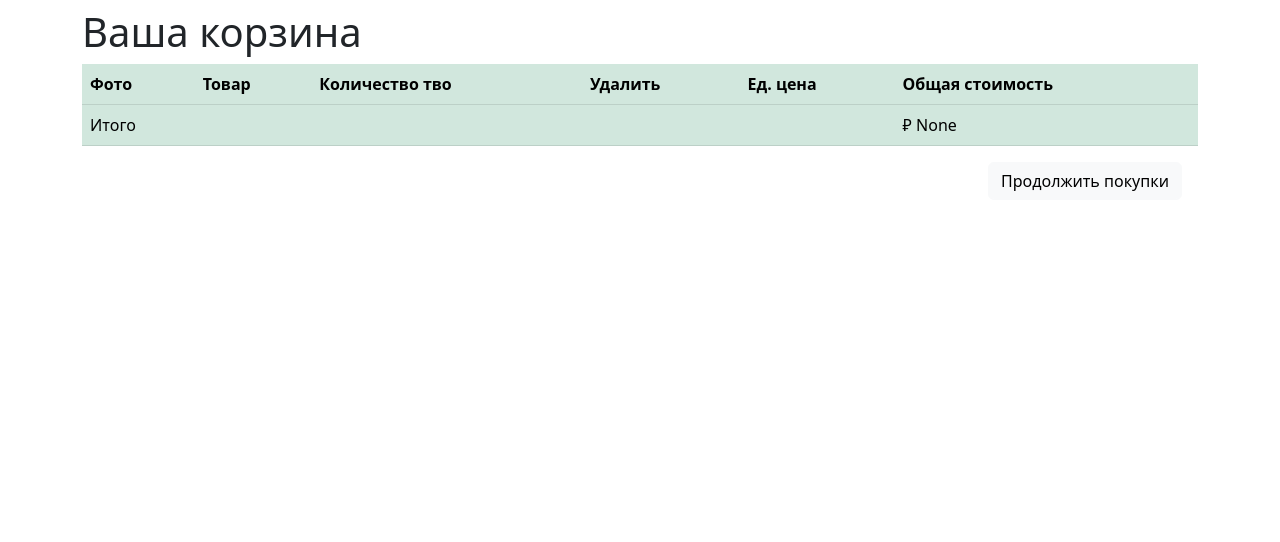
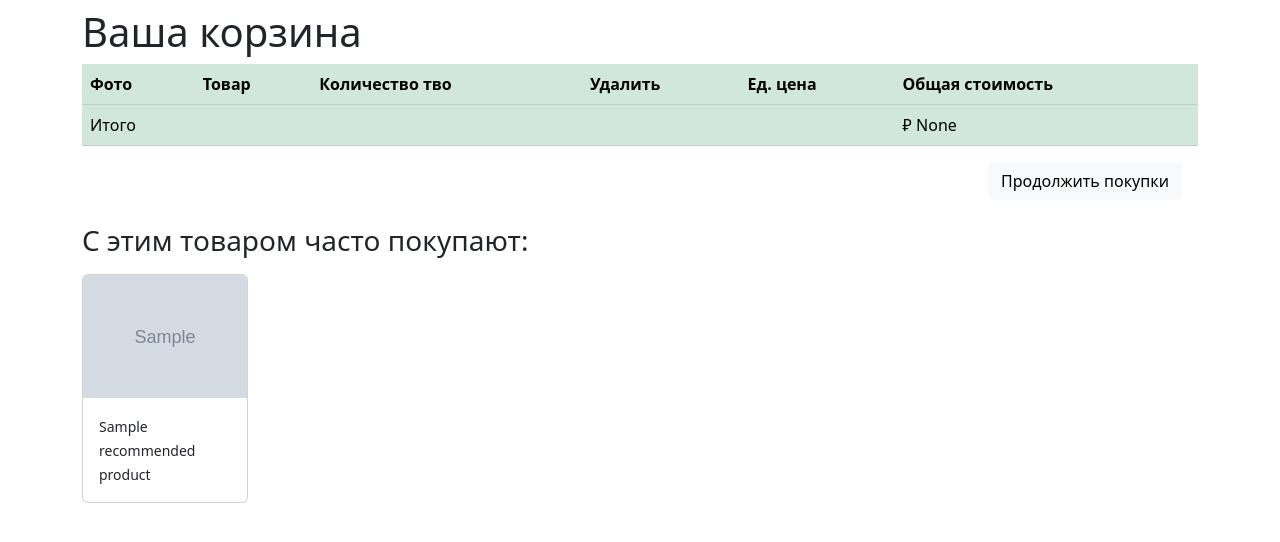
Before and after one commit to wenerikk5/shop_app, a Django app: template cart/templates/cart/detail.html in a window 1280 px wide. Shown: the part 56-598 px from the top of the page. Run offline with Django 4.2, Linux system fonts and the light colour scheme; tables that the repository leaves empty hold one stand-in row (values such as "Sample post"); the template is opened without the code that fills it: values that come from a table or form of the project are taken from there, most other values are stand-ins (such as "Sample title", 1, 10 or a date in 2020); grey boxes marked "Sample" are stand-in pictures; parts of the project's set-up code (start-up, migrations or seed data) failed here and were passed over; some libraries are stand-ins or nearby versions.

Commit message:
added recommended products in cart

```diff
--- a/cart/templates/cart/detail.html
+++ b/cart/templates/cart/detail.html
@@ -60,4 +60,28 @@
     {% endif %}
     <a href="{{ request.META.HTTP_REFERER }}" class="btn btn-light mx-3">Продолжить покупки</a>
   </div>
+
+  <div class="mt-4">
+  {% if recommended_products %}
+    <h3>С этим товаром часто покупают:</h3>
+    <div class="row row-cols-1 row-cols-md-6 g-6 mt-3">
+      {% for p in recommended_products %}
+        <div class="col">
+
+            <div class="card h-100 px-0 py-0" data-id="{{ p.id }}">
+                <a href="{{ p.id|get_product_item_url }}" class="text-decoration-none">
+                    <img src="{{ p.id|get_image_by_product_item_id }}" class="card-img-top" alt="...">
+                </a>
+
+                <div class="card-body text">
+                    <small>{{ p.get_name }}</small>
+                </div>
+            </div>
+
+        </div>
+      {% endfor %}
+    </div>
+  {% endif %}
+  </div>
+
 {% endblock %}
```
Also changed, not shown: cart/views.py (+14 -2 lines), inventory/templates/product_detail.html (+3 -4 lines).
